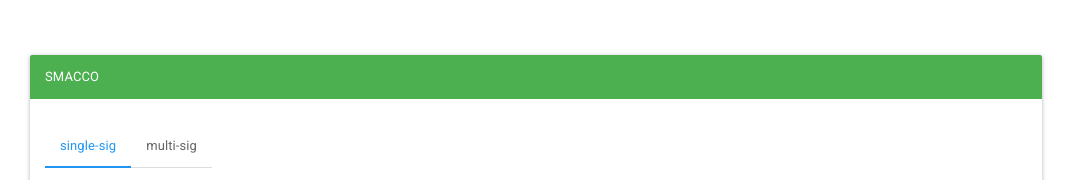
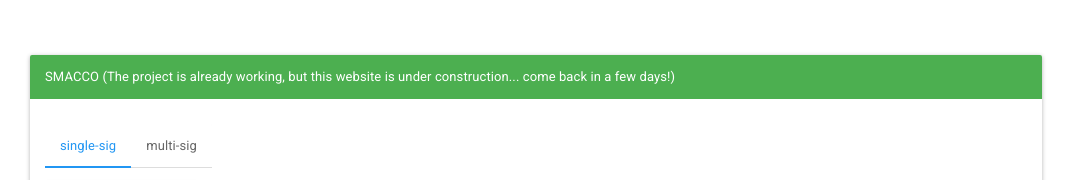
Before and after one commit to NeoResearch/neo-smacco, a website: page index.html in a window 1280 px wide. Shown: the top 180 px of the page, without its empty margins (0-1079 px from the left). Drawn offline with Linux system fonts and the light colour scheme.

Commit message:
Under construction

```diff
--- a/public/templates/smacco.html
+++ b/public/templates/smacco.html
@@ -8,7 +8,7 @@
         <!-- BEGIN DIV MAIN CONTENTS - EVERYTHING IS HERE - I -->
         <div class="col-sm-10">
                     <div class="panel panel-success">
-                        <div class="panel-heading">SMACCO</div>
+                        <div class="panel-heading">SMACCO (The project is already working, but this website is under construction... come back in a few days!)</div>
                         <div class="panel-body">
                             <form id="formSmacco" action="/smacco" style="margin-top: 10px;" method="post">
                                 <div class="tab-container">
```
